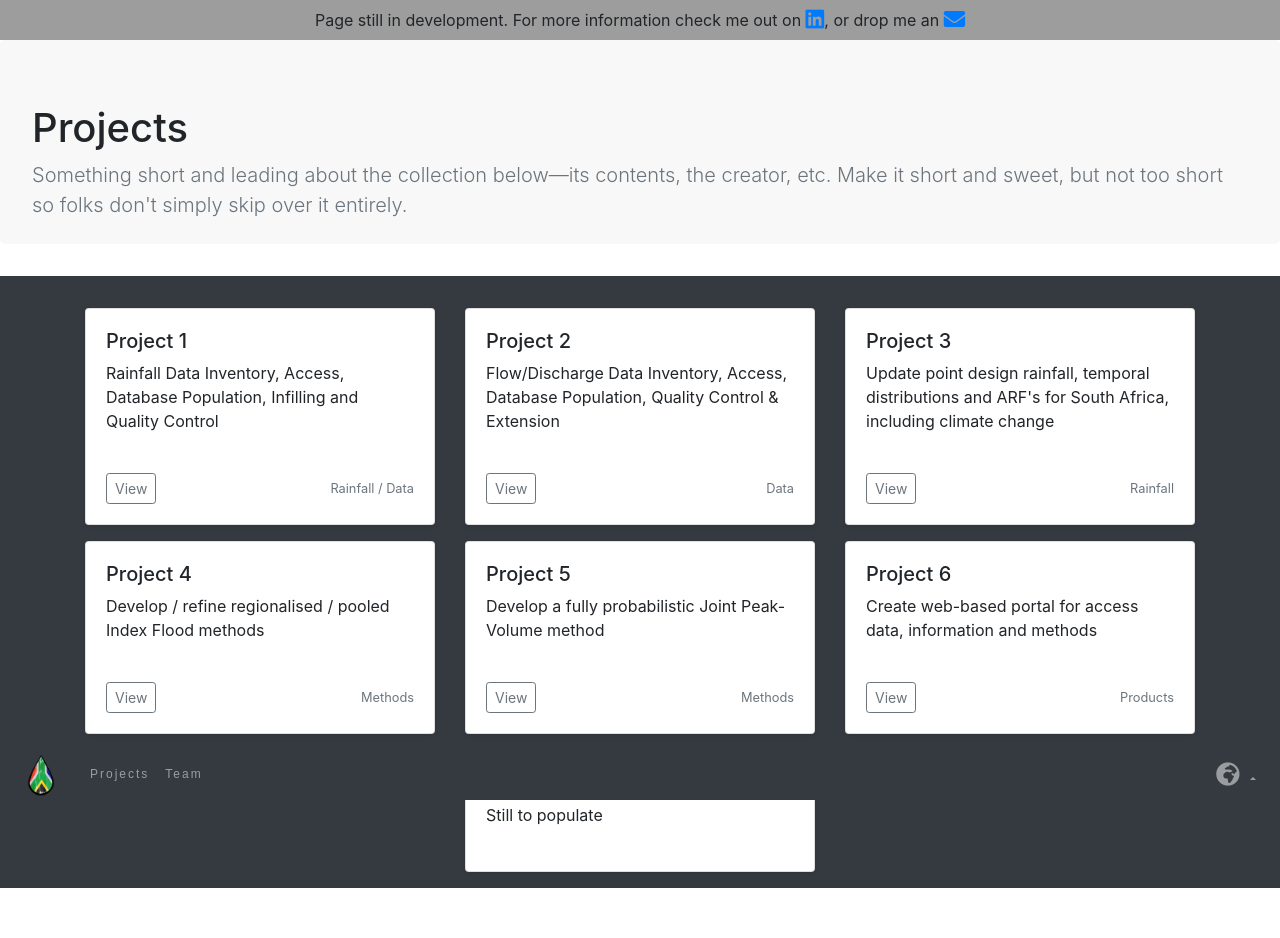
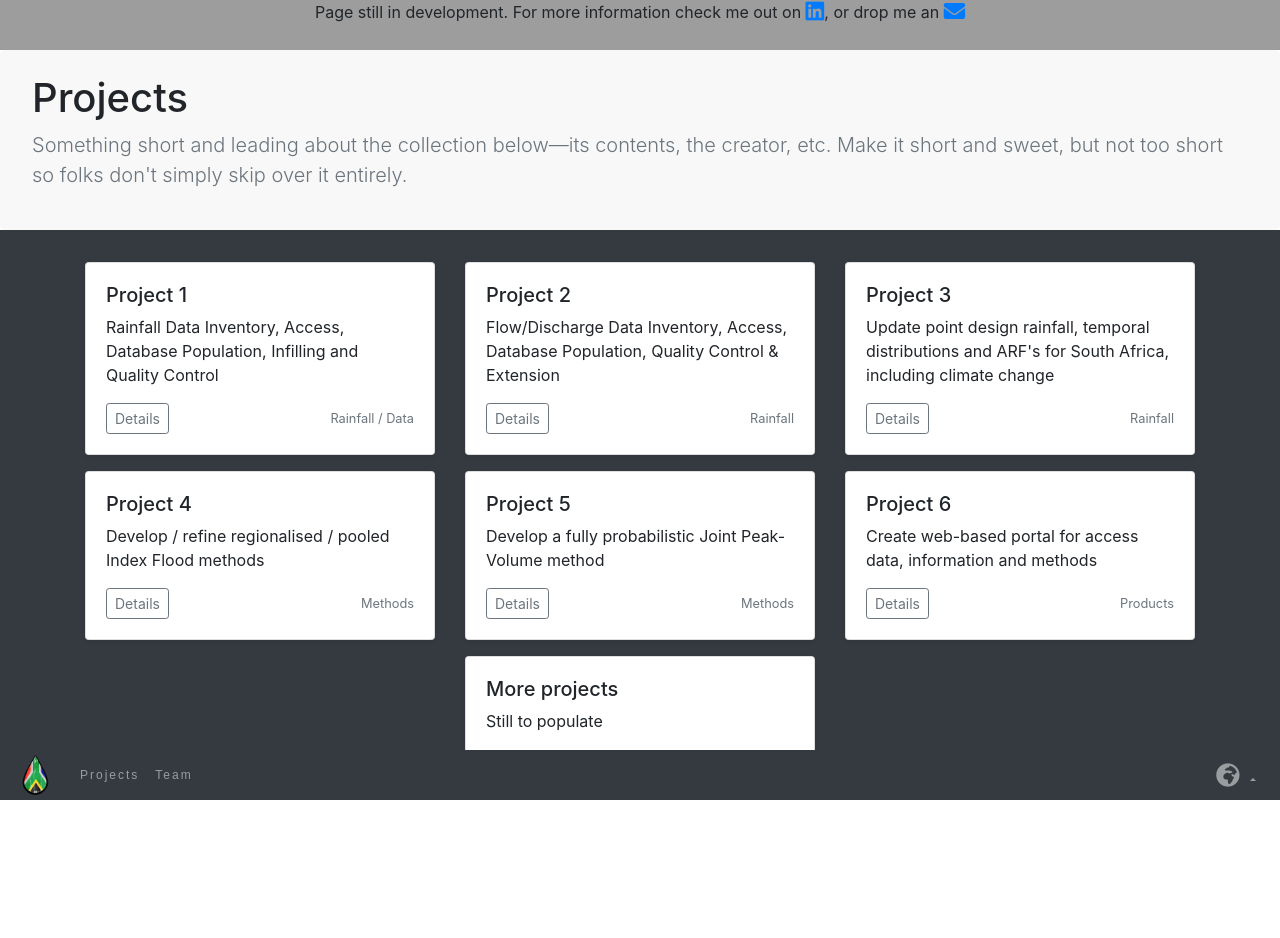
Before and after one commit to JPKavCal/NFSPWeb, a Django app: page /projects/ in a window 1280 px wide. After the commit the page ends 800 px from the top, so only its background shows below. Run offline with Django 3.2, Linux system fonts and the light colour scheme; some libraries are stand-ins or nearby versions.

Commit message:
DFE implementation start

```diff
--- a/static/gebruikers/NFSP.css
+++ b/static/gebruikers/NFSP.css
@@ -16,6 +16,7 @@ html, body {
 }
 footer {
     background-color: rgba(133, 133, 133, 0.8);
+    min-height: 50px;
 }
 #main {
     width:  100%;
@@ -24,7 +25,13 @@ footer {
 
 #gauges_map {
     width:  100%;
-    height: calc(100vh - 90px);
+    height: calc(100vh - 100px);
+    z-index: 0;
+}
+
+#dfe_map {
+    width:  100%;
+    height: 350px;
     z-index: 0;
 }
 
@@ -42,9 +49,9 @@ footer {
     margin-bottom: 0px;
     z-index: 9;
     border: 0;
-    height: 50px;
+    height: auto;
     font-size: 12px !important;
-    line-height: 1.42857143 !important;
+    line-height: 1.2 !important;
     letter-spacing: 2px;
     border-radius: 0;
     font-family: Montserrat, sans-serif;
@@ -237,5 +244,5 @@ footer {
   /* Negative indent footer by its height */
   margin: 0px auto 0px;
   /* Pad bottom by footer height */
-  padding: 40px 0 50px;
+  padding: 50px 0 50px;
 }
--- a/templates/NFSP_Website/projects.html
+++ b/templates/NFSP_Website/projects.html
@@ -7,7 +7,7 @@
 
     <main role="main" >
 
-        <div class="jumbotron pb-2">
+        <div class="jumbotron py-4 mb-0">
           <h1 class="jumbotron-heading">Projects</h1>
           <p class="lead text-muted">Something short and leading about the collection below—its contents, the creator, etc. Make it short and sweet, but not too short so folks don't simply skip over it entirely.</p>
         </div>
@@ -16,7 +16,7 @@
         <div id="project_album" class="container">
 
           <div class="row my-2 justify-content-center">
-            <div class="col-md-4 py-2">
+            <div class="col-md-6 col-lg-4 py-2">
               <div class="card shadow-sm h-100">
                 <div class="card-body d-flex flex-column">
                     <h5>Project 1</h5>
@@ -35,39 +35,39 @@
                     </div>
                     <div class="mt-auto d-flex justify-content-between align-items-center">
                       <button class="btn btn-sm btn-outline-secondary" type="button" data-toggle="collapse" data-target="#collapseProj1" aria-expanded="false" aria-controls="collapseProj1">
-                        View
+                        Details
                       </button>
                     <small class="text-muted">Rainfall / Data</small>
                   </div>
                 </div>
               </div>
             </div>
-            <div class="col-md-4 py-2">
-              <div class="card mb-4 shadow-sm h-100">
+            <div class="col-md-6 col-lg-4 py-2">
+              <div class="card shadow-sm h-100">
                 <div class="card-body d-flex flex-column">
                     <h5>Project 2</h5>
                   <p class="card-text">Flow/Discharge Data Inventory, Access, Database Population,  Quality Control & Extension</p>
-                    <div class="collapse" id="collapseProj2" data-parent="#project_album">
+                    <div class="collapse pb-2" id="collapseProj2" data-parent="#project_album">
                       <div class="card card-body">
                         <h5>Description</h5>
-                          <p>Compile station and catchment attributes;  Review and extend stage-discharge relationships for strategic streamflow gauging stations and re-calculate/estimate missing historically measured flood discharges, both at-site and at upstream and downstream gauges.</p>
+                          <p>Compile station and catchment attributes; Review and extend stage-discharge relationships for strategic streamflow gauging stations and re-calculate/estimate missing historically measured flood discharges, both at-site and at upstream and downstream gauges.</p>
                       </div>
                     </div>
                   <div class="mt-auto d-flex justify-content-between align-items-center">
-                      <button class="btn btn-sm btn-outline-secondary" type="button" data-parent="" data-toggle="collapse" data-target="#collapseProj2" aria-expanded="false" aria-controls="collapseProj2">
-                        View
+                      <button class="btn btn-sm btn-outline-secondary" type="button" data-toggle="collapse" data-target="#collapseProj2" aria-expanded="false" aria-controls="collapseProj2">
+                        Details
                       </button>
-                    <small class="text-muted">Data</small>
+                    <small class="text-muted">Rainfall</small>
                   </div>
                 </div>
               </div>
             </div>
-            <div class="col-md-4 py-2">
-              <div class="card mb-4 shadow-sm h-100">
+            <div class="col-md-6 col-lg-4 py-2">
+              <div class="card shadow-sm h-100">
                 <div class="card-body d-flex flex-column">
                     <h5>Project 3</h5>
                   <p class="card-text">Update point design rainfall, temporal distributions and ARF's for South Africa, including climate change</p>
-                    <div class="collapse" id="collapseProj3" data-parent="#project_album">
+                    <div class="collapse pb-2" id="collapseProj3" data-parent="#project_album">
                       <div class="card card-body">
                         <h5>Description</h5>
                           <p>Further develop regional approach with updated rainfall data and estimate for low exceedance probabilities (up to 10 000 year RI) and develop ARF's for South Africa</p>
@@ -75,46 +75,39 @@
                     </div>
                   <div class="mt-auto d-flex justify-content-between align-items-center">
                       <button class="btn btn-sm btn-outline-secondary" type="button" data-toggle="collapse" data-target="#collapseProj3" aria-expanded="false" aria-controls="collapseProj3">
-                        View
+                        Details
                       </button>
                     <small class="text-muted">Rainfall</small>
                   </div>
                 </div>
               </div>
             </div>
-
-            <div class="col-md-4 py-2">
-              <div class="card mb-4 shadow-sm h-100">
+            <div class="col-md-6 col-lg-4 py-2">
+              <div class="card shadow-sm h-100">
                 <div class="card-body d-flex flex-column">
                     <h5>Project 4</h5>
                   <p class="card-text">Develop / refine regionalised / pooled Index Flood methods</p>
-                    <div class="collapse" id="collapseProj4" data-parent="#project_album">
+                    <div class="collapse pb-2" id="collapseProj4" data-parent="#project_album">
                       <div class="card card-body">
                         <h5>Description</h5>
                           <p>Identify homogenous flood regions and develop regionalised pooled flood statistics/growth curves, including  station-year-based annual exceedence probability methodology for extreme floods</p>
-                          <div class="collapse" id="collapseProj5" data-parent="#project_album">
-                              <div class="card card-body">
-                                <h5>Description</h5>
-                                  <p>Render the existing JPV method fully probabilistic by means of bivariate Copula probability theory and refined  regionalisation from Project 4</p>
-                              </div>
-                          </div>
                       </div>
                     </div>
                   <div class="mt-auto d-flex justify-content-between align-items-center">
-                      <button class="btn btn-sm btn-outline-secondary" type="button" data-toggle="collapse" data-target="#collapseProj4" aria-expanded="false" aria-controls="collapseProj4">
-                        View
+                      <button class="btn btn-sm btn-outline-secondary" type="button" data-toggle="collapse" data-target="#collapseProj4" aria-expanded="false" aria-controls="collapseProj5">
+                        Details
                       </button>
                     <small class="text-muted">Methods</small>
                   </div>
                 </div>
               </div>
             </div>
-            <div class="col-md-4 py-2">
-              <div class="card mb-4 shadow-sm h-100">
+            <div class="col-md-6 col-lg-4 py-2">
+              <div class="card shadow-sm h-100">
                 <div class="card-body d-flex flex-column">
                     <h5>Project 5</h5>
                   <p class="card-text">Develop a fully probabilistic Joint Peak-Volume method</p>
-                    <div class="collapse" id="collapseProj5" data-parent="#project_album">
+                    <div class="collapse pb-2" id="collapseProj5" data-parent="#project_album">
                       <div class="card card-body">
                         <h5>Description</h5>
                           <p>Render the existing JPV method fully probabilistic by means of bivariate Copula probability theory and refined  regionalisation from Project 4</p>
@@ -122,19 +115,19 @@
                     </div>
                   <div class="mt-auto d-flex justify-content-between align-items-center">
                       <button class="btn btn-sm btn-outline-secondary" type="button" data-toggle="collapse" data-target="#collapseProj5" aria-expanded="false" aria-controls="collapseProj5">
-                        View
+                        Details
                       </button>
                     <small class="text-muted">Methods</small>
                   </div>
                 </div>
               </div>
             </div>
-            <div class="col-md-4 py-2">
-              <div class="card mb-4 shadow-sm h-100">
+            <div class="col-md-6 col-lg-4 py-2">
+              <div class="card shadow-sm h-100">
                 <div class="card-body d-flex flex-column">
                     <h5>Project 6</h5>
                   <p class="card-text">Create web-based portal for access data, information and methods</p>
-                    <div class="collapse" id="collapseProj6" data-parent="#project_album">
+                    <div class="collapse pb-2" id="collapseProj6" data-parent="#project_album">
                       <div class="card card-body">
                         <h5>Description</h5>
                           <p>Create structure and GIS databases to serve available data and methods to practitioners and researchers and to update the portal with new data and methods</p>
@@ -142,7 +135,7 @@
                     </div>
                   <div class="mt-auto d-flex justify-content-between align-items-center">
                       <button class="btn btn-sm btn-outline-secondary" type="button" data-toggle="collapse" data-target="#collapseProj6" aria-expanded="false" aria-controls="collapseProj6">
-                        View
+                        Details
                       </button>
                     <small class="text-muted">Products</small>
                   </div>
@@ -153,7 +146,7 @@
 
           <div class="row justify-content-center">
             <div class="col-md-4">
-              <div class="card mb-4 shadow-sm h-100">
+              <div class="card shadow-sm h-100">
                 <div class="card-body d-flex flex-column">
                     <h5>More projects</h5>
                   <p class="card-text">Still to populate</p>
--- a/templates/NFSP_Website/team.html
+++ b/templates/NFSP_Website/team.html
@@ -38,7 +38,7 @@
                     <div class="team-hover">
                         <div class="desk">
                             <h5>University of Bath</h5>
-                            <p>Originally hailing from Denmark</p>
+                            <p>All we know is, he's from Denmark...</p>
                         </div>
                         <div class="s-link">
                             <a href="https://www.researchgate.net/profile/Thomas_Kjeldsen2"><i class="fab fa-researchgate fa-2x"></i></a>
--- a/templates/base.html
+++ b/templates/base.html
@@ -22,12 +22,12 @@
     </head>
 
     <body {% block bg %}{% endblock %}>
-        <nav class="navbar fixed-bottom navbar-expand-md bg-dark navbar-dark">
+        <nav class="navbar fixed-bottom navbar-expand-md bg-dark navbar-dark py-0">
             <button class="navbar-toggler" type="button" data-toggle="collapse" data-target="#myNavbar">
                 <span class="navbar-toggler-icon"></span>
             </button>
 
-            <a class="navbar-brand" href="{% url 'NFSP_Website:home' %}"><img src="/static/nfsp/images/logo.png" height="50"/></a>
+            <a class="navbar-brand" href="{% url 'NFSP_Website:home' %}"><img src="/static/nfsp/images/logo.png" height="40"/></a>
 
             <div class="collapse navbar-collapse" id='myNavbar'>
                 <ul class="navbar-nav mr-auto">
@@ -81,8 +81,8 @@
 {#            <div id="overlay_text">Oops... We haven't quite nailed down the site for this size screen. Please check back later</div>#}
 {#        </div>#}
 
-        <footer class="page-footer font-small blue fixed-top">
-            <div class="footer-copyright text-center py-2">
+        <footer class="page-footer font-small blue fixed-top align-text-middle">
+            <div class="footer-copyright text-center py-0">
                 Page still in development. For more information check me out on
                 <a href="https://www.linkedin.com/in/johannes-pieter-calitz-809a1b48"><i class="fab fa-linkedin fa-lg"></i></a>,
                 or drop me an
@@ -92,4 +92,7 @@
 
     </body>
 
+{% block scriptblock %}
+{% endblock %}
+
 </html>
```
Also changed, not shown: gaugedata/views.py (+2 -14 lines), static/landing-page.min.css (+1 -1 lines), templates/gaugedata/dfe.html (+29 -7 lines), templates/gaugedata/gauges.html (+4 -3 lines), static/nfsp/images/logo.png.
